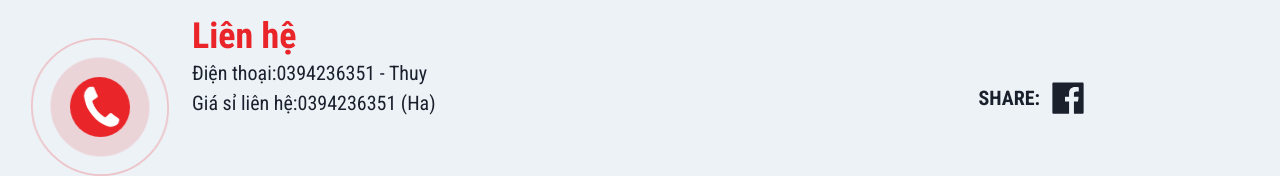
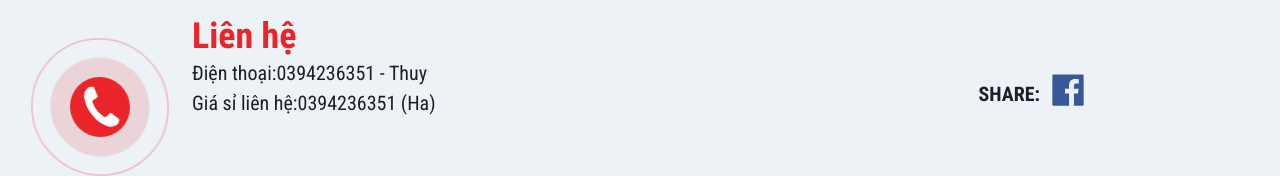
Before and after one commit to buisihung11/nmhd-landingpage, a React (Create React App) app: page /gioi-thieu in a window 1280 px wide. Shown: the part 593-769 px from the top of the page. Built offline with nearby package versions, Linux system fonts and the light colour scheme; no server answers.

Commit message:
Add SEO meta

```diff
--- a/src/App.js
+++ b/src/App.js
@@ -94,6 +94,10 @@ function App() {
           property="og:image"
           content="https://firebasestorage.googleapis.com/v0/b/nmhd-b7d71.appspot.com/o/images%2Fnha-thung-phu-quoc-8.jpg?alt=media&token=f7eb9dfe-0eca-4c78-8297-e5c471256a8d"
         />
+        <meta name="keywords" content="NƯỚC MẮM PHÚ QUỐC HỒNG ĐỨC" />
+        <meta name="generator" content="NƯỚC MẮM PHÚ QUỐC HỒNG ĐỨC" />
+        <meta property="og:url" content="http://trainghiemphuquoc.vn" />
+        <meta name="robots" content="all" />
       </Helmet>
       <ChakraProvider theme={theme}>
         <Navigation />
--- a/src/components/ContactShare.jsx
+++ b/src/components/ContactShare.jsx
@@ -1,5 +1,6 @@
 import { Box, Flex, Heading, HStack, Icon, Text } from '@chakra-ui/react';
 import React from 'react';
+import { FacebookShareButton } from 'react-share';
 import { AiFillFacebook } from 'react-icons/ai';
 import { useGlobal } from '../services/global';
 
@@ -40,7 +41,9 @@ const ContactShare = () => {
         <Text textTransform="uppercase" fontWeight="bold">
           Share:{' '}
         </Text>
-        <Icon w={10} h={10} as={AiFillFacebook} />
+        <FacebookShareButton url={window.location.href}>
+          <Icon w={10} h={10} as={AiFillFacebook} color="facebook.500" />
+        </FacebookShareButton>
       </HStack>
     </Flex>
   );
--- a/src/components/Footer.jsx
+++ b/src/components/Footer.jsx
@@ -71,9 +71,13 @@ export default function Footer() {
         <Stack align={'flex-start'}>
           <ListHeader>Theo dõi</ListHeader>
           <HStack spacing={2}>
-            <Link to={'#'}>
+            <a
+              href="https://www.facebook.com/hongduc.nuocmamphuquoc"
+              target="_blank"
+              rel="noreferrer"
+            >
               <Icon color="facebook.300" w={10} h={10} as={AiFillFacebook} />
-            </Link>
+            </a>
             <Link to={'#'}>
               <Icon color="red.500" w={10} h={10} as={AiFillYoutube} />
             </Link>
```
